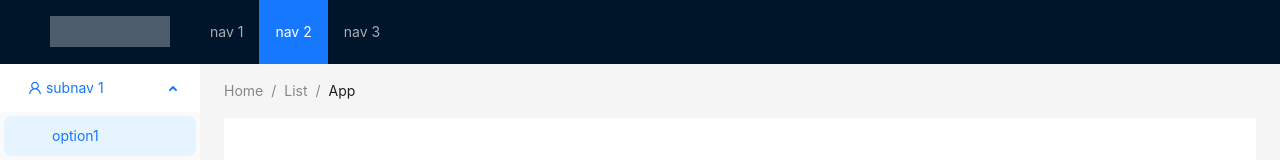
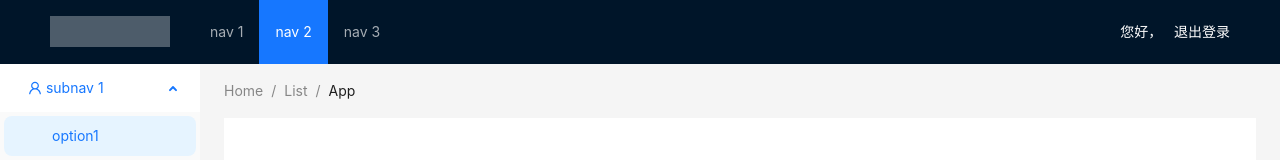
Before and after one commit to xwp235/nls-frontend, a Vue app: page /home in a window 1280 px wide. Shown: the top 160 px of the page. Built offline with nearby package versions, Linux system fonts and the light colour scheme; what axios-retry would draw is missing.

Commit message:
8.6 加入pinia支持

```diff
--- a/package.json
+++ b/package.json
@@ -14,6 +14,7 @@
     "ant-design-vue": "^4.2.1",
     "axios": "^1.7.1",
     "axios-retry": "^4.3.0",
+    "pinia": "^2.1.7",
     "qs": "^6.12.1",
     "vue": "^3.4.21",
     "vue-router": "^4.3.2"
--- a/src/components/TheHeader/index.vue
+++ b/src/components/TheHeader/index.vue
@@ -1,6 +1,12 @@
 <template>
   <a-layout-header class="header">
     <div class="logo" />
+    <div style="float: right;color:white;">
+      您好，{{member.nickname}}&nbsp;&nbsp;
+      <router-link to="/login" style="color:white;">
+        退出登录
+      </router-link>
+    </div>
     <a-menu
         v-model:selectedKeys="selectedKeys1"
         theme="dark"
@@ -16,6 +22,9 @@
 
 <script setup>
 import {ref} from 'vue'
+import {useMemberStore} from '@/store/index'
+
+const {member} = useMemberStore()
 
 const selectedKeys1 = ref(['2'])
 </script>
--- a/src/main.js
+++ b/src/main.js
@@ -1,4 +1,5 @@
 import { createApp } from 'vue'
+import { createPinia } from 'pinia'
 import './style.css'
 import App from './App.vue'
 import router from './router'
@@ -14,7 +15,10 @@ if (host.indexOf('localhost') > -1 || host.indexOf('127.0.0.1') > -1) {
 }
 document.documentElement.dataset.env = env
 
+const pinia = createPinia()
+
 const app = createApp(App)
       app
+          .use(pinia)
          .use(router)
          .mount('#app')
--- /dev/null
+++ b/src/store/index.js
@@ -0,0 +1,7 @@
+import { defineStore } from 'pinia'
+
+export const useMemberStore = defineStore('member', {
+    state: () => ({
+        member: {}
+    })
+})
--- a/src/view/Login.vue
+++ b/src/view/Login.vue
@@ -64,10 +64,13 @@
   import {useRouter} from 'vue-router'
   import { ref } from 'vue'
   import {MobileOutlined,SafetyOutlined,LockOutlined} from '@ant-design/icons-vue'
+
   import MemberApi from '@/api/MemberApi'
   import {message} from '@/utils/AntdGlobal'
+  import {useMemberStore} from '@/store'
 
   const router = useRouter()
+  const memberStore = useMemberStore()
 
   const loginMember = ref({
     account: '13000000000',
@@ -77,13 +80,14 @@
 
   const login = async values => {
     console.log('开始登录:', values);
-    await MemberApi.login({
+    const data = await MemberApi.login({
       account: loginMember.value.account,
       // code: registerMember.value.code,
       password: hexMd5Key(loginMember.value.password),
     })
     message.success("登录成功！");
     //     store.commit("setMember", data.content);
+    memberStore.member = data
     router.push('/home')
   }
 
```
Also changed, not shown: 1 other file (tests, documents, lock files or other folders).
